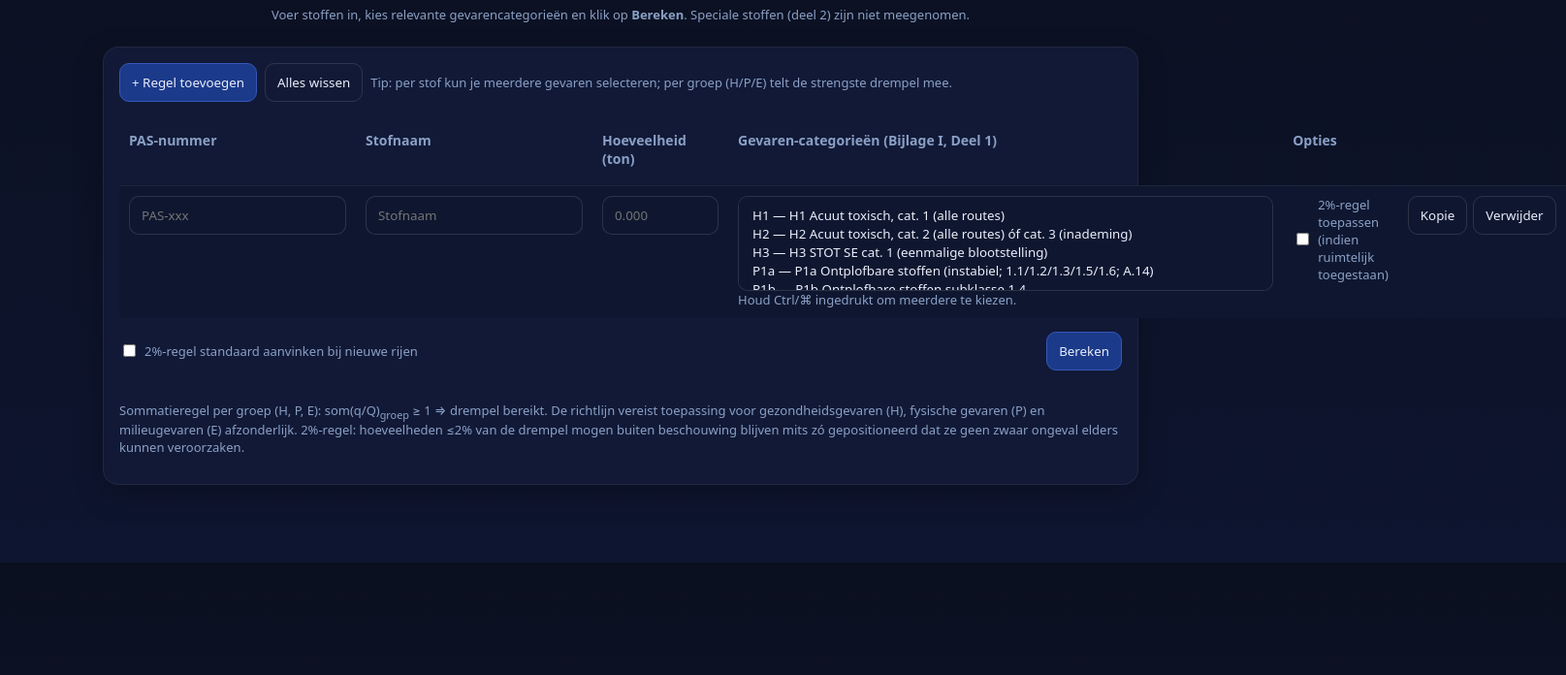
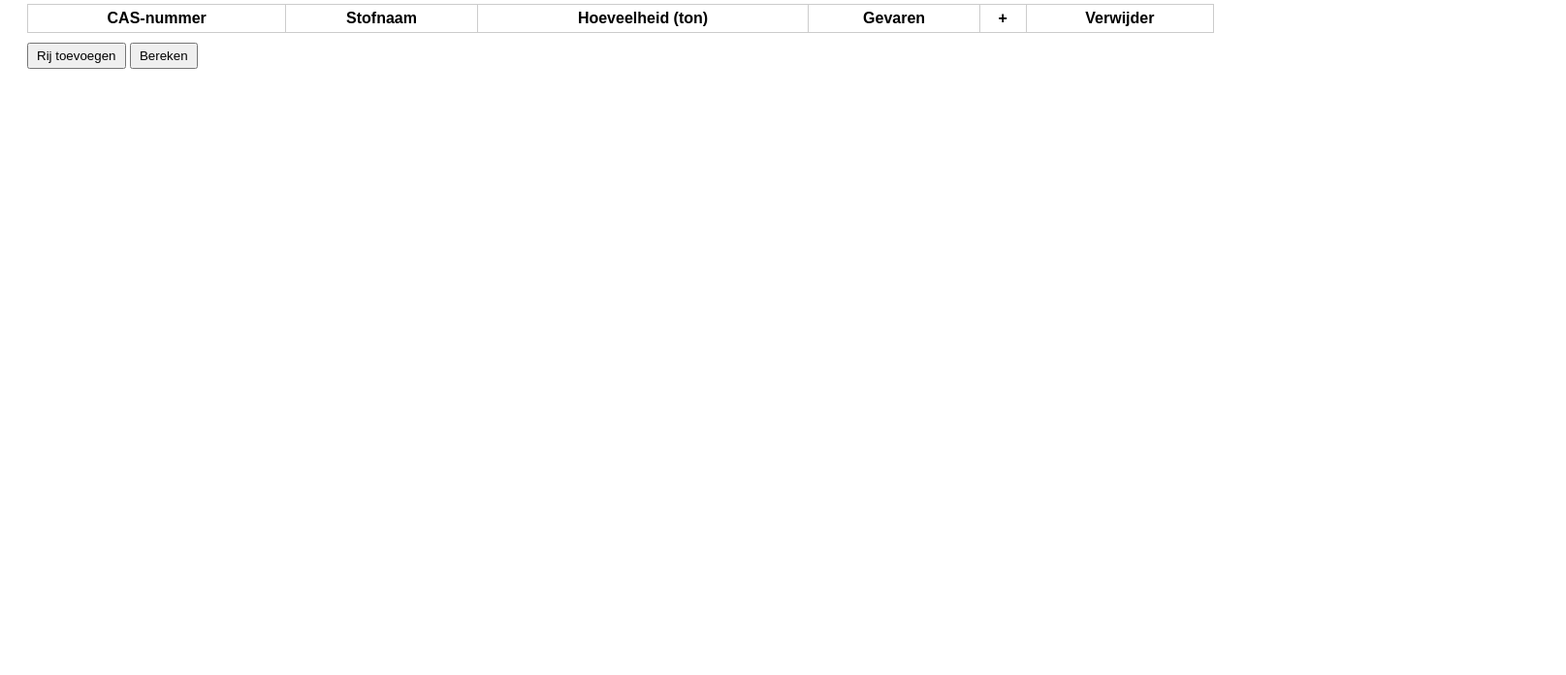
Before and after one commit to r-bakker/omgevingswet, a plain HTML site: page index.html in a window 1280 px wide. Shown: the part 104-800 px from the top of the page at 97% size, 1615 px wide, since content can reach past the window. Drawn offline with Linux system fonts and the light colour scheme.

Commit message:
Update index.html

```diff
--- a/index.html
+++ b/index.html
@@ -1,94 +1,39 @@
 <!DOCTYPE html>
 <html lang="nl">
 <head>
-  <meta charset="UTF-8" />
-  <meta name="viewport" content="width=device-width,initial-scale=1" />
-  <title>Seveso-check (prototype)</title>
+  <meta charset="UTF-8">
+  <title>Seveso-check</title>
   <style>
-    :root { --bg:#0b1020; --card:#111936; --muted:#8aa0c6; --text:#e9eefc; --ok:#27ae60; --warn:#f39c12; --bad:#e74c3c; }
-    * { box-sizing: border-box; font-family: system-ui, -apple-system, Segoe UI, Roboto, Arial, sans-serif; }
-    body { margin:0; background:linear-gradient(180deg,#0b1020,#0e1530); color:var(--text); }
-    header { padding:24px; text-align:center; }
-    .container { max-width:1100px; margin:0 auto; padding:0 16px 80px; }
-    .card { background:var(--card); border:1px solid rgba(255,255,255,.06); border-radius:16px; padding:16px; box-shadow:0 10px 30px rgba(0,0,0,.25); }
-    .toolbar { display:flex; gap:8px; flex-wrap:wrap; align-items:center; margin-bottom:12px; }
-    button, select, input { border-radius:10px; border:1px solid rgba(255,255,255,.12); background:#0f1730; color:var(--text); padding:10px 12px; }
-    button { cursor:pointer; }
-    button.primary { background:#1b3a8a; border-color:#3557b7; }
-    button.ghost { background:transparent; }
-    table { width:100%; border-collapse:separate; border-spacing:0 8px; }
-    th, td { padding:10px; text-align:left; vertical-align:top; }
-    thead th { color:var(--muted); font-weight:600; font-size:14px; }
-    tbody tr { background:#0f1730; border:1px solid rgba(255,255,255,.06); }
-    tbody td { border-top:1px solid rgba(255,255,255,.06); }
-    .row-controls { display:flex; gap:6px; }
-    .chips { display:flex; gap:6px; flex-wrap:wrap; }
-    .chip { background:#12214a; border:1px solid #2b3f7a; padding:3px 8px; border-radius:999px; font-size:12px; color:#cfe0ff; }
-    .grid { display:grid; grid-template-columns: repeat(3,1fr); gap:12px; }
-    .result { margin-top:16px; display:grid; gap:10px; }
-    .badge { display:inline-block; padding:6px 10px; border-radius:999px; font-weight:600; }
-    .badge.ok { background:rgba(39,174,96,.15); color:var(--ok); border:1px solid rgba(39,174,96,.35); }
-    .badge.warn { background:rgba(243,156,18,.15); color:var(--warn); border:1px solid rgba(243,156,18,.35); }
-    .badge.bad { background:rgba(231,76,60,.15); color:var(--bad); border:1px solid rgba(231,76,60,.35); }
-    .hint { color:var(--muted); font-size:13px; }
-    .multiselect { min-width:280px; }
-    .narrow { width:110px; }
-    .qty { width:120px; }
-    .checkbox { display:flex; align-items:center; gap:6px; color:var(--muted); font-size:13px; }
-    footer { margin-top:16px; color:var(--muted); font-size:12px; }
-    @media (max-width:900px){ .grid{ grid-template-columns:1fr; } .multiselect{ width:100%; } }
+    body { font-family: sans-serif; padding: 20px; }
+    table { border-collapse: collapse; width: 100%; margin-bottom: 10px; }
+    th, td { border: 1px solid #ccc; padding: 5px; }
+    button { padding: 4px 8px; }
+    select, input { padding: 3px; }
+    .result { margin-top: 15px; font-weight: bold; }
   </style>
 </head>
 <body>
-  <header>
-    <h1>Seveso-plicht check (Bijlage I — Deel 1, prototype)</h1>
-    <div class="hint">Voer stoffen in, kies relevante gevarencategorieën en klik op <b>Bereken</b>. Speciale stoffen (deel 2) zijn niet meegenomen.</div>
-  </header>
+  <h1>Seveso-plicht check</h1>
 
-  <div class="container">
-    <div class="card">
-      <div class="toolbar">
-        <button class="primary" id="addRowBtn">+ Regel toevoegen</button>
-        <button class="ghost" id="clearAllBtn">Alles wissen</button>
-        <div class="hint">Tip: per stof kun je meerdere gevaren selecteren; per groep (H/P/E) telt de strengste drempel mee.</div>
-      </div>
-
-      <table id="dataTable">
+  <table id="stoffentabel">
     <thead>
       <tr>
-            <th>PAS-nummer</th>
+        <th>CAS-nummer</th>
         <th>Stofnaam</th>
         <th>Hoeveelheid (ton)</th>
-            <th>Gevaren-categorieën (Bijlage I, Deel 1)</th>
-            <th>Opties</th>
-            <th></th>
+        <th>Gevaren</th>
+        <th>+</th>
+        <th>Verwijder</th>
       </tr>
     </thead>
-        <tbody id="tableBody">
-          <!-- rijen via JS -->
+    <tbody id="tabelbody">
     </tbody>
   </table>
 
-      <div class="toolbar" style="justify-content:space-between;margin-top:6px;">
-        <div class="checkbox">
-          <input type="checkbox" id="assume2Percent" />
-          <label for="assume2Percent">2%-regel standaard aanvinken bij nieuwe rijen</label>
-        </div>
-        <button class="primary" id="calcBtn">Bereken</button>
-      </div>
+  <button id="addRow">Rij toevoegen</button>
+  <button id="bereken">Bereken</button>
 
-      <div id="results" class="result" aria-live="polite"></div>
-
-      <footer>
-        <p class="hint">
-          Sommatieregel per groep (H, P, E): som(q/Q)<sub>groep</sub> ≥ 1 ⇒ drempel bereikt. De richtlijn vereist toepassing voor
-          gezondheidsgevaren (H), fysische gevaren (P) en milieugevaren (E) afzonderlijk. 2%-regel: hoeveelheden ≤2% van de drempel
-          mogen buiten beschouwing blijven mits zó gepositioneerd dat ze geen zwaar ongeval elders kunnen veroorzaken.
-        </p>
-      </footer>
-    </div>
-  </div>
+  <div id="resultaat" class="result"></div>
 
   <script src="seveso.js"></script>
 </body>
-</html>
```
Lines whose indentation alone changed are shown as unchanged.
